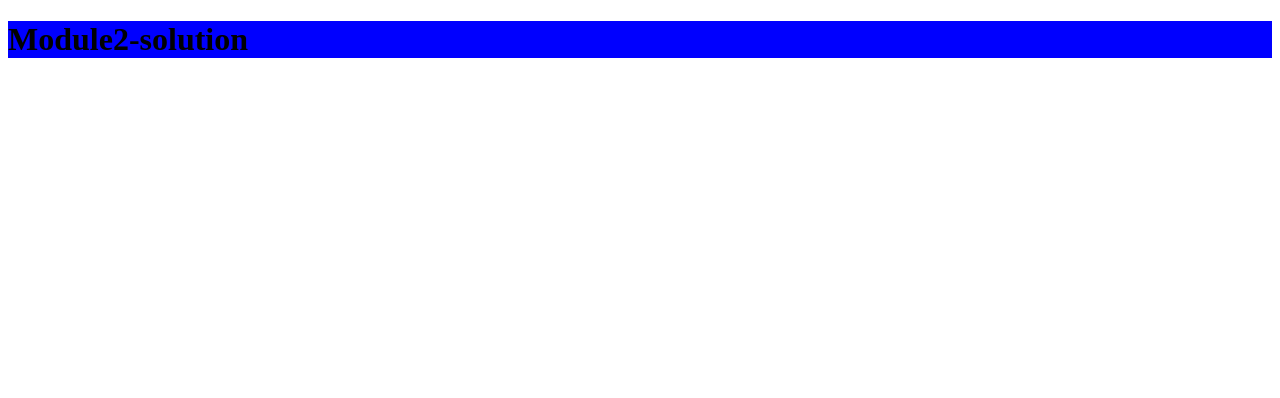
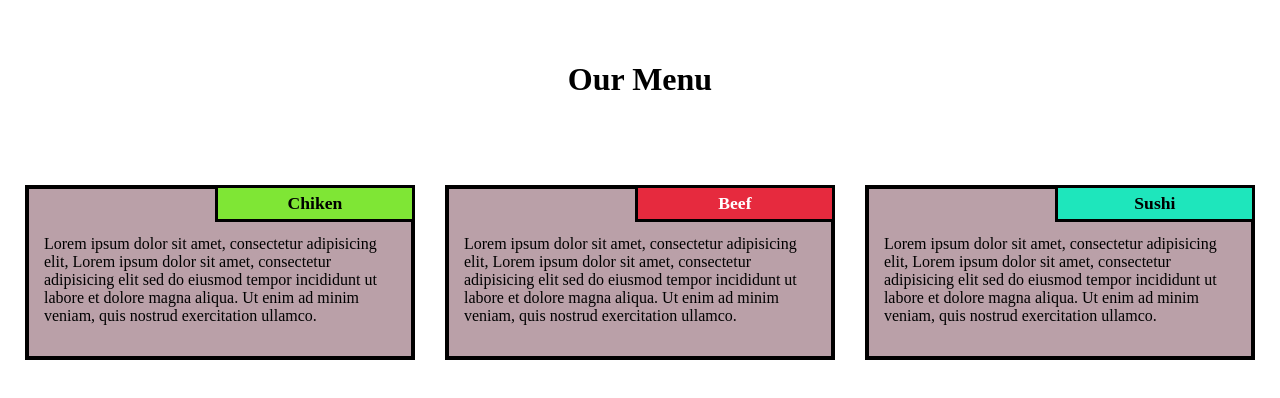
Before and after one commit to Dpajs/Dpajs, a plain HTML site: page module2-solution/index.html in a window 1280 px wide. Drawn offline with Linux system fonts and the light colour scheme.

Commit message:
Finished Module2

```diff
--- a/module2-solution/css/master.css
+++ b/module2-solution/css/master.css
@@ -1,13 +1,76 @@
+*{
+  box-sizing: border-box;
+}
+html, body{
+  margin: 0;
+  padding: 0;
+}
+
 h1{
-  background-color: blue;
+  padding: 40px;
 }
+.center{
+  text-align: center;
+}
+
+.container{
+  width: 100%;
+}
+
+.box-container{
+  width: 100%;
+  padding: 10px;
+}
+
+.box{
+  position: relative;
+  float: left;
+  width: 33.33%;
+  padding: 15px;
+}
+
+.box-title{
+  position: absolute;
+  right: 15px;
+  width: 200px;
+  padding: 5px 0;
+  text-align: center;
+  border: 3px solid black;
+  font-weight: bold;
+  font-size: 1.1em;
+}
+
+.box-text{
+  padding: 15px;
+  padding-top: 30px;
+  border: 4px solid black;
+  background-color: #BAA0A8;
+}
+
+.red{
+  color: white;
+  background-color: #e62a3e;
+}
+.green{
+  color: black;
+  background-color: #7FE635;
+}
+.blue{
+  color: black;
+  background-color: #1EE6BC;
+}
+
+
 @media (min-width: 768px) and (max-width: 991px){
-  h1{
-    background-color: green;
+  .box:nth-child(1n+0){
+    width: 50%;
+  }
+  .box:last-child{
+    width: 100%;
   }
 }
 @media (max-width: 767px){
-  h1{
-    background-color: gray;
+  .box{
+    width: 100%;
   }
 }
--- a/module2-solution/index.html
+++ b/module2-solution/index.html
@@ -1,11 +1,27 @@
 <!DOCTYPE html>
-<html lang="en" dir="ltr">
+<html lang="en">
   <head>
     <meta charset="utf-8">
-    <title>Test Repository</title>
+    <title>Module2 Solution</title>
     <link rel="stylesheet" href="css/master.css">
   </head>
   <body>
-    <h1>Module2-solution</h1>
+    <div class="container">
+      <h1 class="center">Our Menu</h1>
+      <div class="box-container">
+        <div class="box">
+          <div class="box-title green">Chiken</div>
+          <div class="box-text"><p>Lorem ipsum dolor sit amet, consectetur adipisicing elit, Lorem ipsum dolor sit amet, consectetur adipisicing elit sed do eiusmod tempor incididunt ut labore et dolore magna aliqua. Ut enim ad minim veniam, quis nostrud exercitation ullamco.</p></div>
+        </div>
+        <div class="box">
+          <div class="box-title red">Beef</div>
+          <div class="box-text"><p>Lorem ipsum dolor sit amet, consectetur adipisicing elit, Lorem ipsum dolor sit amet, consectetur adipisicing elit sed do eiusmod tempor incididunt ut labore et dolore magna aliqua. Ut enim ad minim veniam, quis nostrud exercitation ullamco.</p></div>
+        </div>
+        <div class="box">
+          <div class="box-title blue">Sushi</div>
+          <div class="box-text"><p>Lorem ipsum dolor sit amet, consectetur adipisicing elit, Lorem ipsum dolor sit amet, consectetur adipisicing elit sed do eiusmod tempor incididunt ut labore et dolore magna aliqua. Ut enim ad minim veniam, quis nostrud exercitation ullamco.</p></div>
+        </div>
+      </div>
+    </div>
   </body>
 </html>
```
